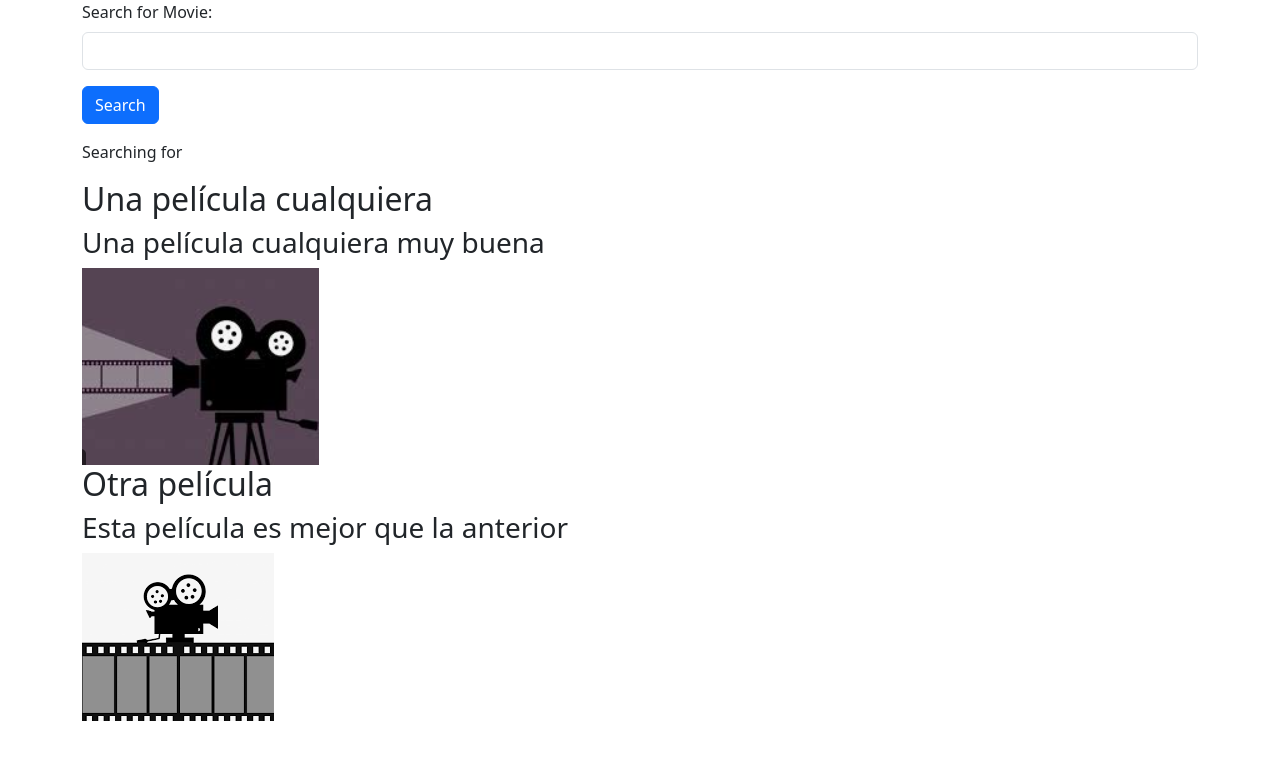
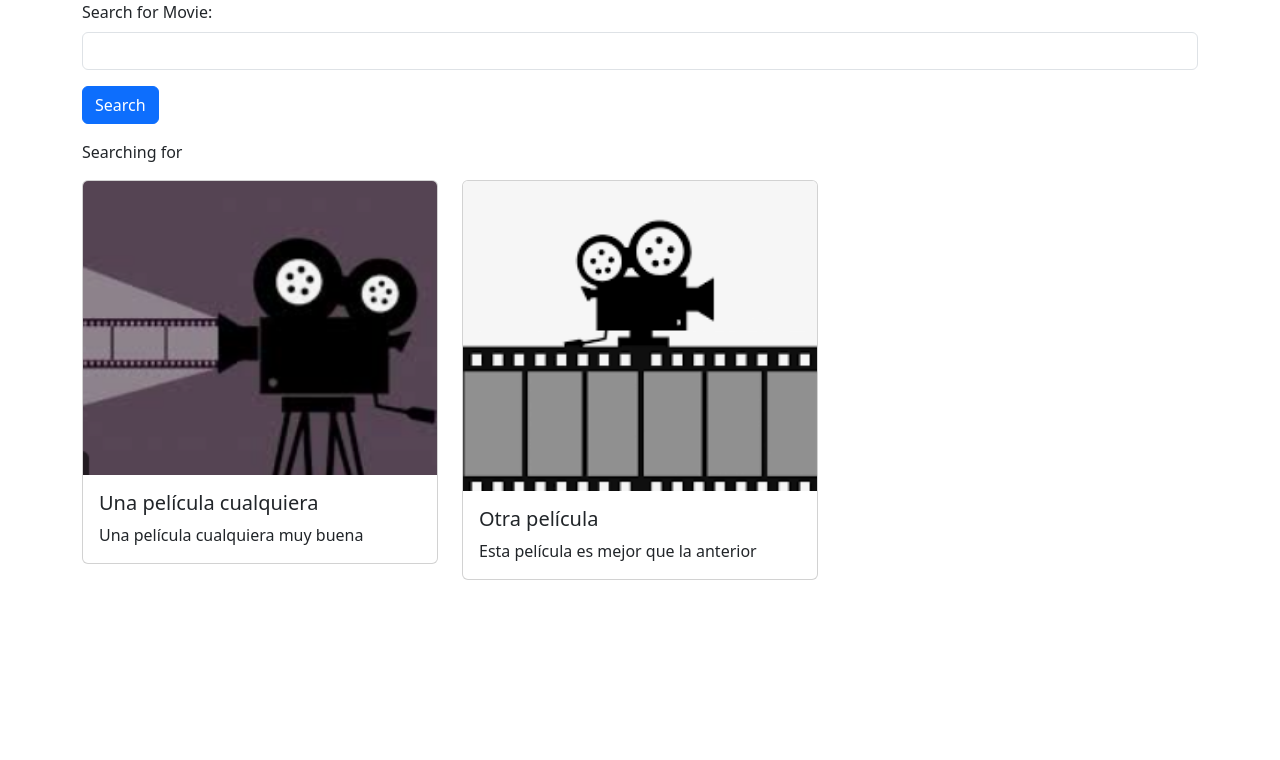
Before and after one commit to majaramilv/Taller2_PI1_2666, a Django app: template movie/templates/home.html in a window 1280 px wide. Shown: the top 760 px of the page. Run offline with Django 5.2, Linux system fonts and the light colour scheme; data comes from the database, SQL or seed files in the repository; the template is opened without the code that fills it: values that come from a table or form of the project are taken from there, most other values are stand-ins (such as "Sample title", 1, 10 or a date in 2020).

Commit message:
inclusion de Cards

```diff
--- a/movie/templates/home.html
+++ b/movie/templates/home.html
@@ -5,7 +5,8 @@
 <!-- <h2>This is the full home page</h2> -->
 
 <head>
-    <link href="https://cdn.jsdelivr.net/npm/bootstrap@5.3.8/dist/css/bootstrap.min.css" rel="stylesheet" integrity="sha384-sRIl4kxILFvY47J16cr9ZwB07vP4J8+LH7qKQnuqkuIAvNWLzeN8tE5YBujZqJLB" crossorigin="anonymous">
+    <link href="https://cdn.jsdelivr.net/npm/bootstrap@5.3.8/dist/css/bootstrap.min.css" rel="stylesheet"
+        integrity="sha384-sRIl4kxILFvY47J16cr9ZwB07vP4J8+LH7qKQnuqkuIAvNWLzeN8tE5YBujZqJLB" crossorigin="anonymous">
 </head>
 
 <div class="container">
@@ -19,14 +20,34 @@
         <button type="submit" class="btn btn-primary">Search</button>
     </form>
 
+
     <p>Searching for {{ searchTerm }}</p>
-    {% for movie in movies %}
-        <h2>{{ movie.title }}</h2>
+<!-- Un card por cada película con sus correspondientes atributos -->
+    <div class="row row-cols-1 row-cols-md-3 g-4">
+    <!-- define una fila en una cuadrícula con una columna en pantallas extra pequeñas y tres columnas en pantallas grandes-->
+        {% for movie in movies %}
+        <div v-for="movie in movies" class="col">
+            <div class="card">
+                <img src="{{ movie.image.url }}" class="card-img-top" alt="...">
+                <div class="card-body">
+                    <h5 class="card-title">{{ movie.title }}</h5>
+                    <p class="card-text">{{ movie.description }}</p>
+                    {% if movie.url %}
+                        <a href="{{ movie.url }}" class="btn btn-primary">Movie Link</a>
+                    {% endif %}
+                </div>
+            </div>
+        </div>
+    {% endfor %}
+    </div>
+
+
+<!--         <h2>{{ movie.title }}</h2>
         <h3>{{ movie.description }}</h3>
         <img src="{{ movie.image.url }}">
         {% if movie.url %}
-            <a href="{{ movie.url }}"> Movie Link </a>
-        {% endif %}
-    {% endfor %}
-    <br/>
+        <a href="{{ movie.url }}"> Movie Link </a>
+        {% endif %} -->
+
+    <br />
 </div>
```
